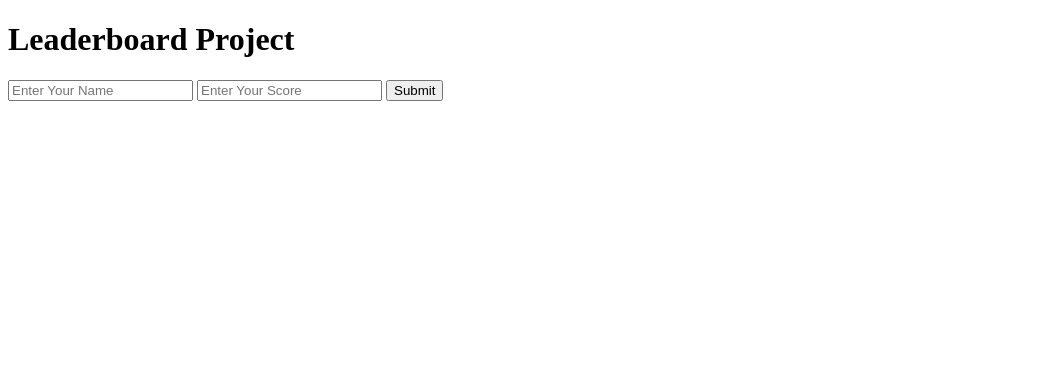
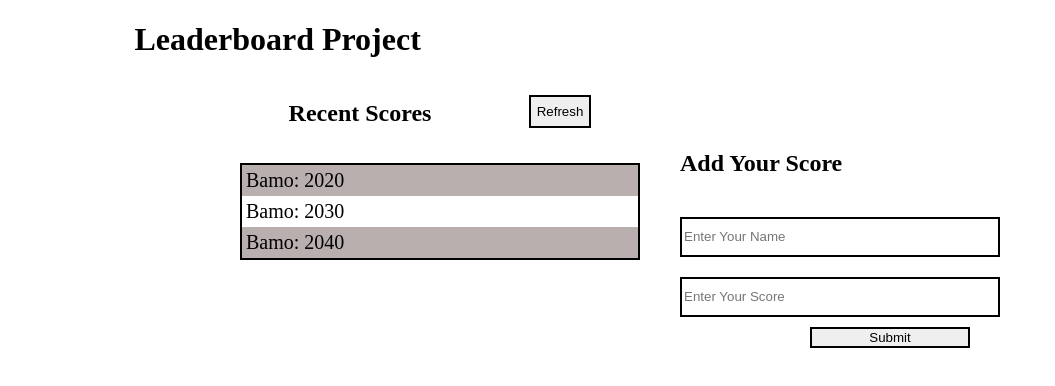
Before and after one commit to brahimdidi/Leaderboard, a website built with webpack: page src/index.html in a window 1280 px wide. Shown: the whole page, without its empty margins (0-1055 px from the left). Built offline with nearby package versions, Linux system fonts and the light colour scheme.

Commit message:
add styles

```diff
--- a/src/index.html
+++ b/src/index.html
@@ -7,8 +7,22 @@
 </head>
 <body>
     <h1>Leaderboard Project</h1>
+    <main id ="main">
+        <div class="score-list">
+            <div class="rs-div">
+            <h2 class="recent-scores">recent scores</h2>
+            <button class="refresh">refresh</button>
+           </div>
+
+            <ul id="ul">
+                <li class="name-score">Bamo: 2020</li>
+                <li class="name-score">Bamo: 2030</li>
+                <li class="name-score">Bamo: 2040</li>
+            </ul>
+        </div>
 
     <form id="form">
+        <h2 class="add-scores">add your score</h2>
         <label for="name"></label>
         <input type="text" id="name" class="score" placeholder="Enter your name" required>
 
@@ -19,7 +33,7 @@
         <button type="submit" class="submit">submit</button>
     </form>
 
-    <div class="score-list"></div>
+</main>
     <script src="index.js" type="module"></script>
 </body>
 </html>
--- a/src/index.js
+++ b/src/index.js
@@ -15,10 +15,9 @@ form.addEventListener('submit', (e) => {
   const name = nameInput.value;
   const score = scoreInput.value;
 
-  const ul = document.createElement('ul');
+  const ul = document.getElementById('ul');
   const li = document.createElement('li');
   li.innerHTML = `<li class="name-score">${name}: ${score}</li>`;
-  scoreList.appendChild(ul);
   ul.appendChild(li);
   const obj = { Name: name, Score: score };
   list.push(obj);
--- a/src/style.css
+++ b/src/style.css
@@ -1,3 +1,66 @@
 * {
     text-transform: capitalize;
+    list-style: none;
+    box-sizing: border-box;
 }
+
+h1 {
+    font-size: xx-large;
+    font-weight: bold;
+    padding-left: 10%;
+}
+
+#main {
+    display: flex;
+    width: 800px;
+    max-height: 400px;
+    gap: 5%;
+    margin-top: 20%;
+    margin: 0 auto;
+}
+form, .score-list {
+    width: 40%;
+    display: flex;
+    flex-direction: column;
+}
+.score-list {
+    width: 50%;
+}
+#ul {
+    padding: unset;
+    border: 2px solid black;
+}
+li {
+    font-size: 20px;
+    padding: 4px;
+}
+.score-list li:nth-child(odd){
+    background-color: rgb(185, 175, 175);
+}
+.rs-div {
+    display: flex;
+    justify-content: space-around;
+    max-height: 130px;
+}
+.refresh {
+    height: 50%;
+    margin-top: 15px;
+}
+
+#form {
+    margin-top: 50px;
+    gap: 10px;
+}
+#form input {
+    height:40px;
+}
+#form .submit {
+    width: 50%;
+    margin-left: 130px;
+}
+button, input {
+    border: 2px solid black;
+}
+button {
+    cursor: pointer;
+}
```
